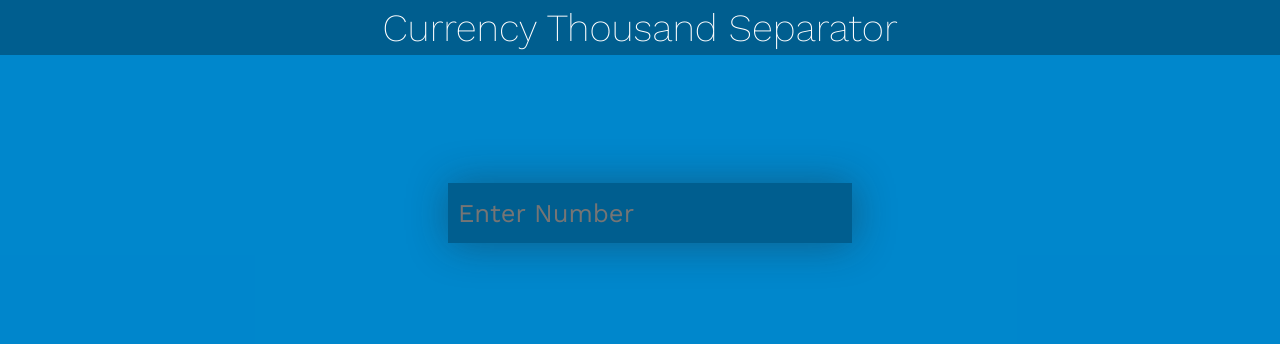
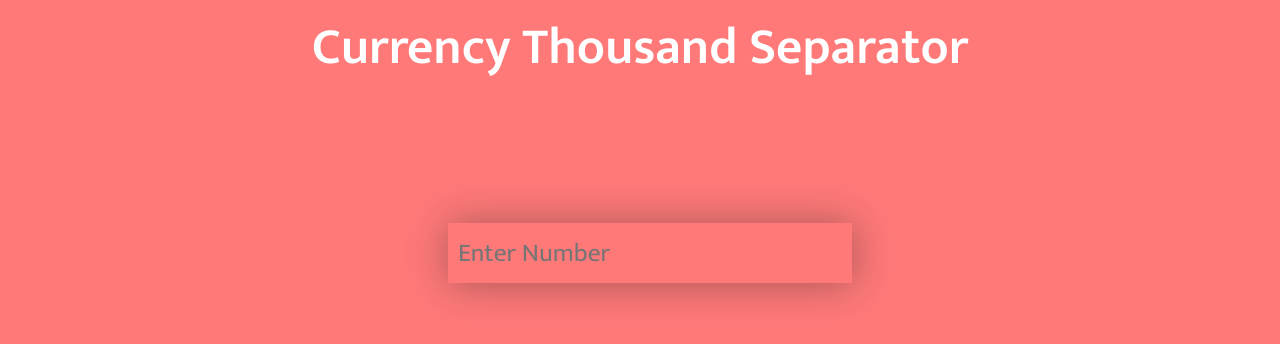
Before and after one commit to ankushminda/CurrencyThousandSeparator, a plain HTML site: page index.html in a window 1280 px wide. Drawn offline with nearby package versions, Linux system fonts and the light colour scheme.

Commit message:
Add files via upload

```diff
--- a/css/main.css
+++ b/css/main.css
@@ -4,7 +4,7 @@
 * {
     padding: 0;
     margin: 0;
-    font-family: 'Work Sans', Tahoma, sans-serif;
+    font-family: 'Mukta', 'Work Sans', Tahoma, sans-serif;
 }
 
 html {
@@ -14,25 +14,24 @@ html {
 body {
     min-height: 100vh;
     font-weight: 200;
-    background: #00a8ff;
+    background: #ff7979;
 }
 
 #main_cont {
-    background: rgba(0, 0, 0, 0.2);
+    /* background: rgba(0, 0, 0, 0.2); */
     min-height: 100vh;
 }
 
 header {
-    background: rgba(0, 0, 0, 0.3);
+    background: #ff7979;
     padding: 5px 0;
-    font-size: 1.2em;
+    font-size: 1.6em;
 }
 
 header h1 {
     text-align: center;
     color: #ffffff;
-    font-weight: 200;
-
+    font-weight: 600;
 }
 form {
     width: 30%;
@@ -44,7 +43,7 @@ input {
     height: 40px;
     padding: 10px;
     font-size: 1.6em;
-    background: rgba(0, 0, 0, 0.3);
+    background: transparent;
     color: #ffffff;
     border: none;
     box-shadow: 1px 1px 40px 0px rgba(35, 35, 35, 0.4);
--- a/index.html
+++ b/index.html
@@ -4,8 +4,6 @@
     <meta charset='utf-8'>
     <meta http-equiv='X-UA-Compatible' content='IE=edge'>
     <title>Currency Thousand Separator</title>
-    <meta name="author" content="Ankush Minda">
-    <meta name="description" content="CurrencyThousandSeparator is a tiny JavaScript library which allows you to convert any numeric value to comma separated currency value. In this library you can convert the numeric value to either Indian locale (i.e. 10,00,00,000) or US locale (i.e. 100,000,000).">
     <meta name='viewport' content='width=device-width, initial-scale=1'>
     <link rel='stylesheet' type='text/css' media='screen' href='css/main.css'>
     <script src='js/main.js'></script>
```
